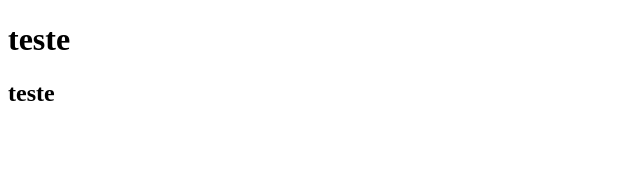
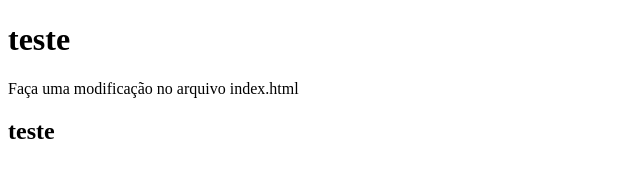
Before and after one commit to henrrydouglaswebdevloper/teste, a plain HTML site: page index.html in a window 1280 px wide. Shown: the whole page, without its empty margins (0-640 px from the left). Drawn offline with Linux system fonts and the light colour scheme.

Commit message:
Inclusão de paragráfo

```diff
--- a/index.html
+++ b/index.html
@@ -4,9 +4,11 @@
     <meta charset="UTF-8">
     <meta name="viewport" content="width=device-width, initial-scale=1.0">
     <title>test  </title>
+
 </head>
 <body>
     <h1> teste </h1>
+    <P>Faça uma modificação no arquivo index.html</P>
     <h2>teste</h2>
 </body>
 </html>
```
